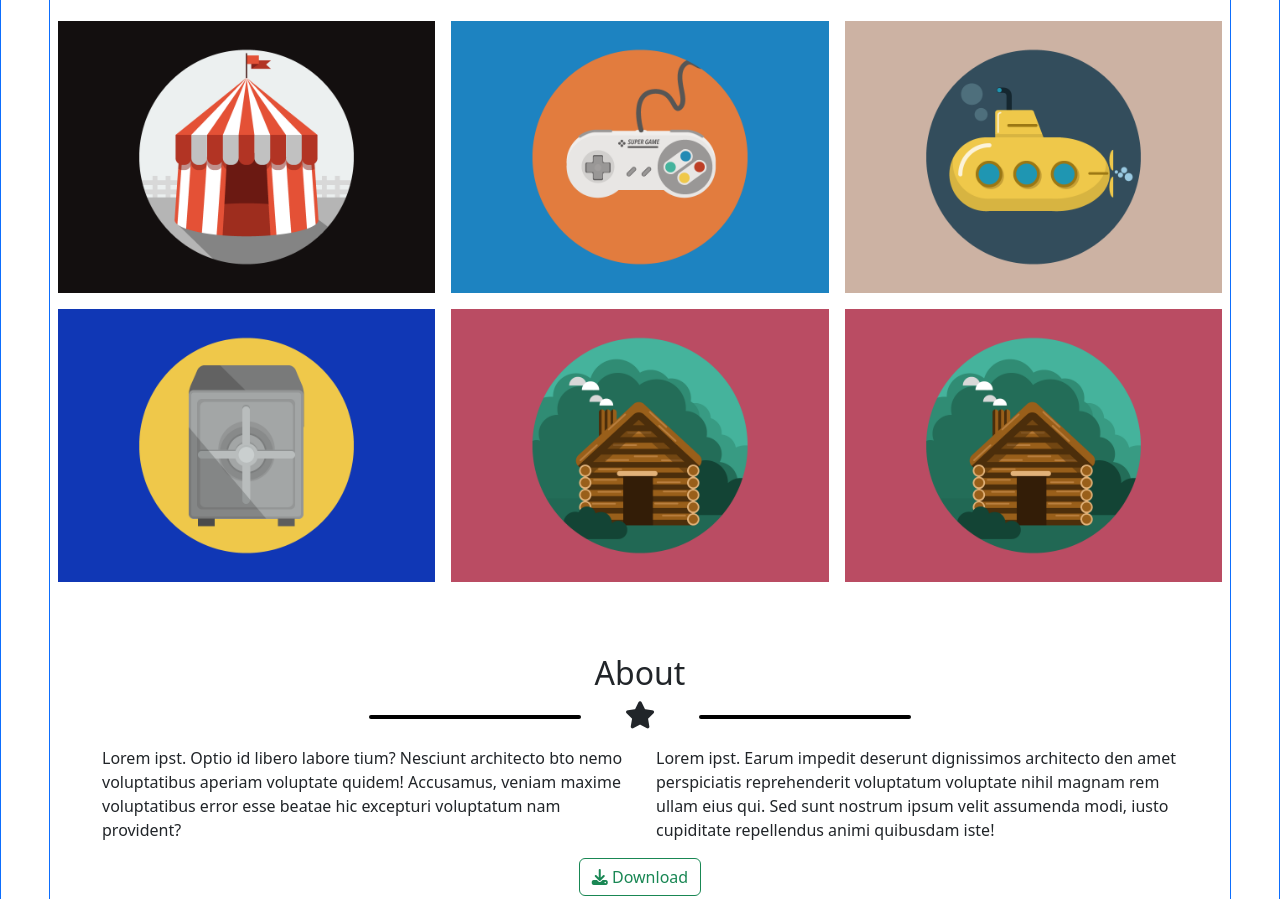
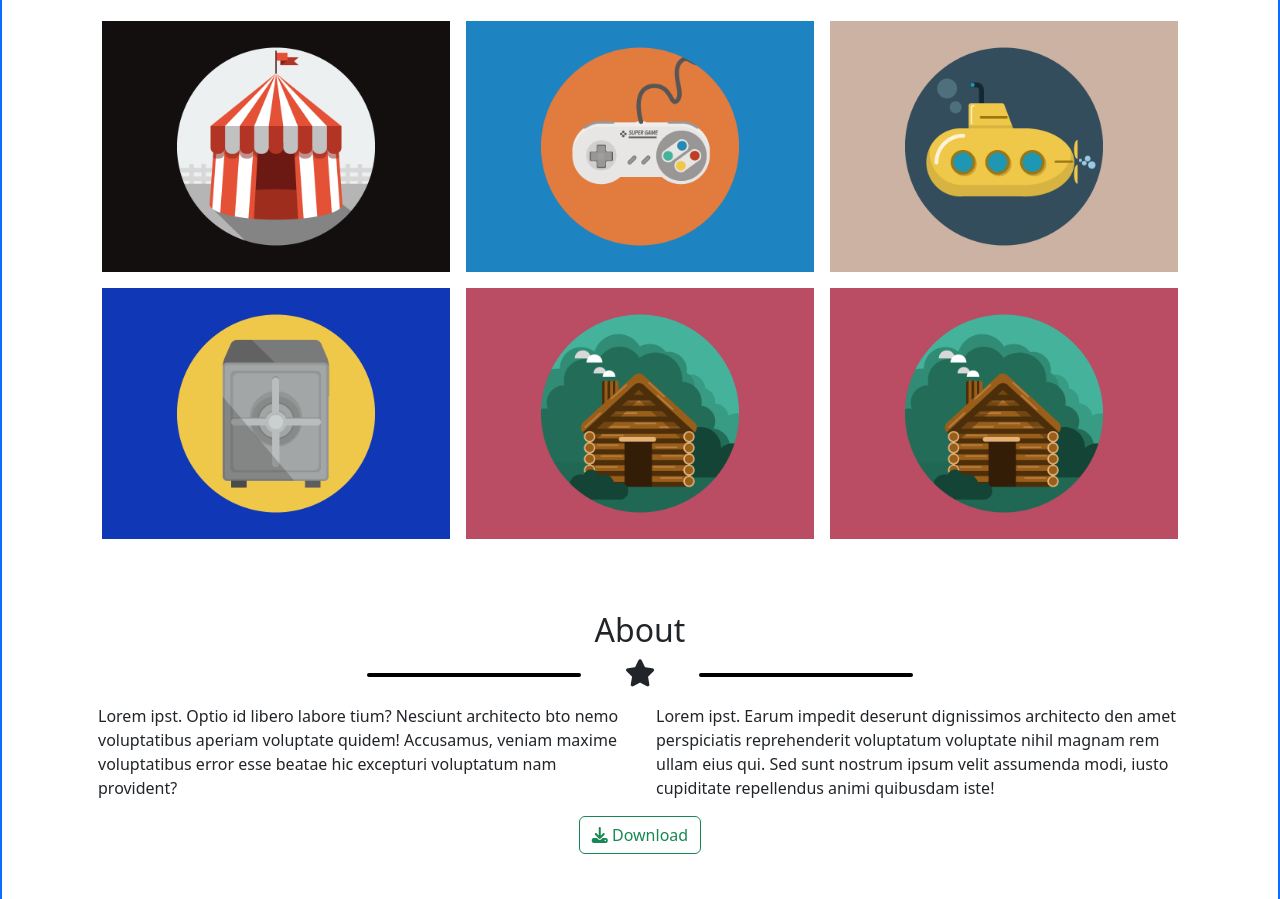
Before and after one commit to giospes/html-css-bootstrap-freelancer, a plain HTML site: page index.html in a window 1280 px wide. Shown: the part 625-1524 px from the top of the page. Drawn offline with nearby package versions, Linux system fonts and the light colour scheme.

Commit message:
portfolio done

```diff
--- a/index.html
+++ b/index.html
@@ -38,9 +38,9 @@
         </div>
     </nav>
 
-    <div class=" px-xl-5 border border-primary">
+    <div class=" border border-primary">
         <header class="mt-5 bg-success text-white text-uppercase pb-4">
-            <div class="container d-flex flex-column justify-content-center align-items-center pt-3 px-2">
+            <div class="container d-flex flex-column justify-content-center align-items-center pt-3 px-4">
                 <img class="w-50"src="./img/avatar.svg" alt="">
                 <h1 class="display-6 fw-bold my-3">Start Bootstrap</h1>
                 <div class="gs-star-decoration d-flex justify-content-center align-items-center">
@@ -50,33 +50,34 @@
             </div>
         </header>
         <main class="border border-primary">
-            <section id="portfolio" class="d-flex flex-column justify-content-center align-items-center py-4">
+            <section id="portfolio" class="container d-flex flex-column justify-content-center align-items-center py-4  px-4">
                 <h2 class="mb-2">Portfolio</h2>
                 <div class="gs-star-decoration-black d-flex justify-content-center align-items-center ">
                     <i class="fa-solid fa-star"></i>
                 </div>
                 <ul class="d-flex flex-column justify-content-center align-items-center flex-sm-row flex-sm-wrap">
-                    <li class="col-12 col-sm-6 p-2 col-lg-4">
+                    <li class="col-12 col-sm-6  col-lg-4 p-2">
                         <img class="w-100" src="./img/circus.png" alt="">
                     </li>
-                    <li class="col-12 col-sm-6 p-2 col-lg-4">
+                    <li class="col-12 col-sm-6  col-lg-4 p-2">
                         <img class="w-100" src="./img/game.png" alt="">
                     </li>
-                    <li class="col-12 col-sm-6 p-2 col-lg-4">
+                    <li class="col-12 col-sm-6  col-lg-4 p-2">
                         <img class="w-100" src="./img/submarine.png" alt="">
                     </li>
-                    <li class="col-12 col-sm-6 p-2 col-lg-4">
+                    <li class="col-12 col-sm-6  col-lg-4 p-2">
                         <img class="w-100" src="./img/safe.png" alt="">
                     </li>
-                    <li class="col-12 col-sm-6 p-2 col-lg-4">
+                    <li class="col-12 col-sm-6  col-lg-4 p-2">
                         <img class="w-100" src="./img/cabin.png" alt="">
                     </li>
-                    <li class="col-12 col-sm-6 p-2 col-lg-4">
+                    <li class="col-12 col-sm-6  col-lg-4 p-2">
                         <img class="w-100" src="./img/cabin.png" alt="">
                     </li>
                 </ul>
             </section>
-            <section id="about" class="d-flex flex-column justify-content-center align-items-center py-4 px-5">
+            <section id="about" class=" py-4">
+                <div class="container d-flex flex-column justify-content-center align-items-center   px-4">
                     <h2 class="mb-2">About</h2>
                     <div class="gs-star-decoration-black d-flex justify-content-center align-items-center ">
                         <i class="fa-solid fa-star"></i>
@@ -86,8 +87,9 @@
                         <p class="px-3 col-sm-6">Lorem ipst. Earum impedit deserunt dignissimos architecto den amet perspiciatis reprehenderit voluptatum voluptate nihil magnam rem ullam eius qui. Sed sunt nostrum ipsum velit assumenda modi, iusto cupiditate repellendus animi quibusdam iste!</p>
                     </div>
                     <button type="button" class="btn btn-outline-success"><i class="fa-solid fa-download"></i> Download</button>
+                </div>
             </section>
-            <section id="contact" class="d-flex flex-column justify-content-center align-items-center py-4 px-5">
+            <section id="contact" class="container d-flex flex-column justify-content-center align-items-center py-4 px-4">
                 <h2 class="mb-2">Contact</h2>
                 <div class="gs-star-decoration-black d-flex justify-content-center align-items-center ">
                     <i class="fa-solid fa-star"></i>
@@ -112,7 +114,8 @@
                     <button type="submit" class="btn btn-success mt-3">Send</button>
                 </form>
             </section>
-            <section id="location" class="d-flex flex-column align-items-center flex-md-row py-4 px-5">
+            <section id="location" class="py-4">
+                <div class="container d-flex flex-column align-items-center flex-md-row px-4">
                     <div id="location" class="col-md-4 text-center mb-3">
                         <h3 class="">Location</3>
                         <small>2215 Lorem ipsum dolor sit amet.</small>
@@ -138,9 +141,10 @@
                         <h3>About the freelance</h3>
                         <p>Lorem ipsum dolor sit amet consectetur adipisicing elit. Dolore, accusantium!</p>
                     </div>
+                </div>
             </section>
         </main>
-        <footer class="text-center pt-3">
+        <footer class="text-center pt-3 ">
             <p>Copyright&copy; Lorem ipsum dolor sit</p>
         </footer>
     </div>
```
Lines whose indentation alone changed are shown as unchanged.
